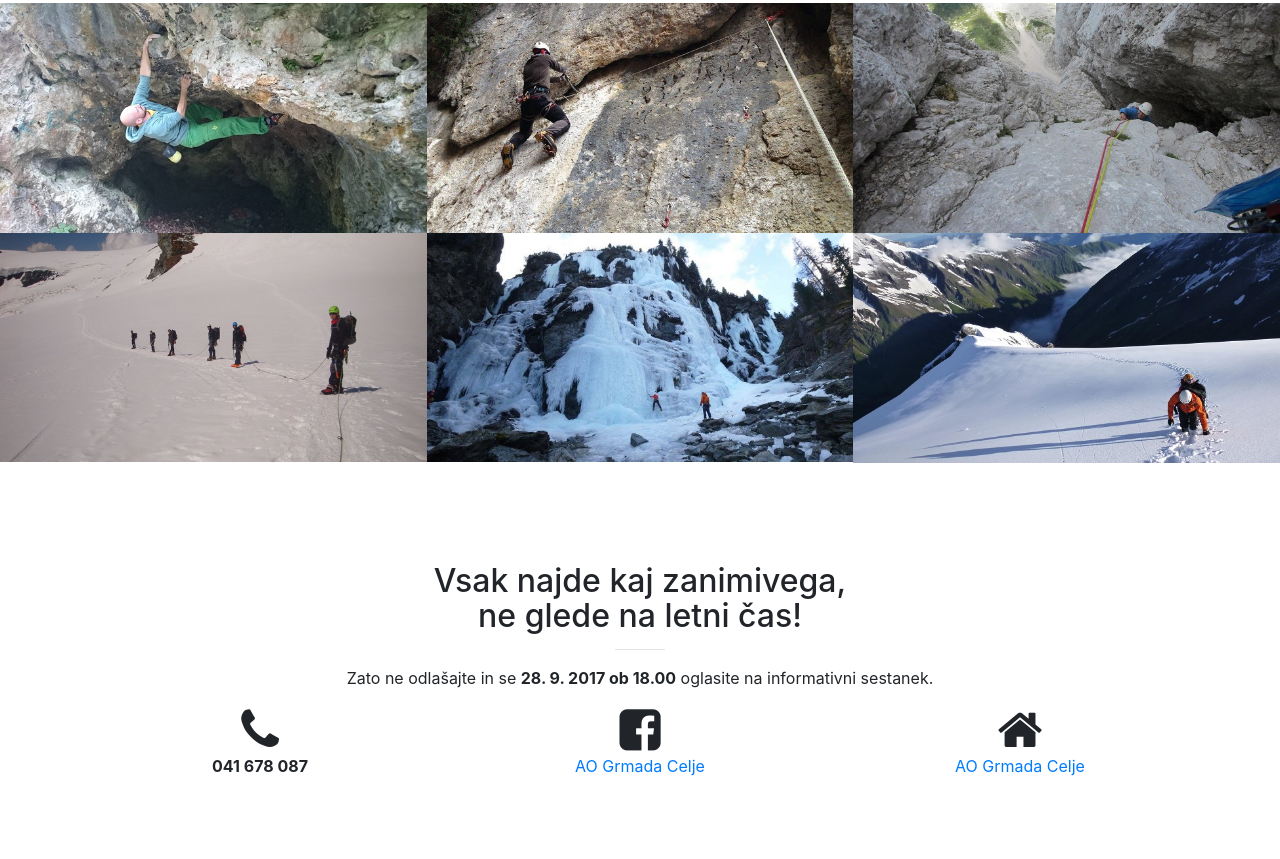
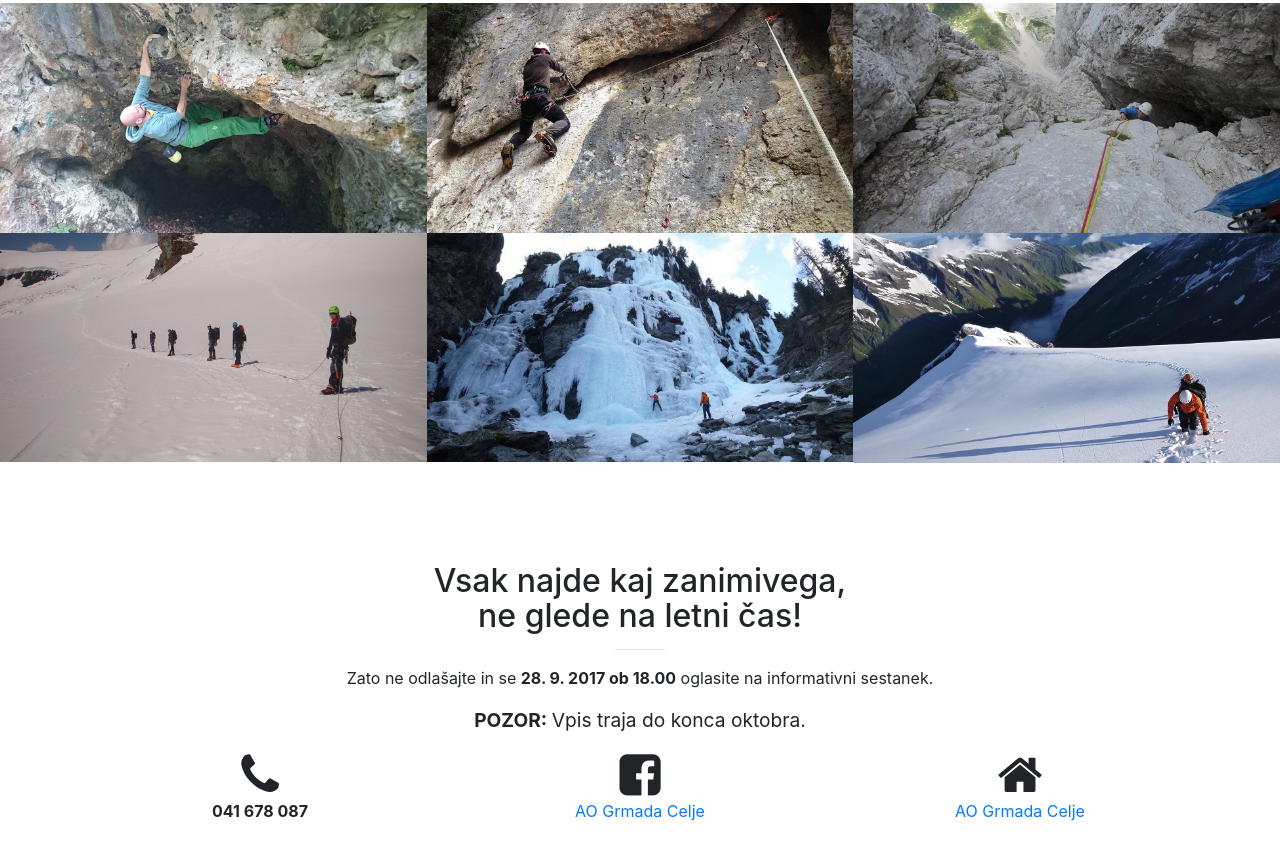
Before and after one commit to horvie/sola-aogrmada, a website with bundled scripts: page index.html in a window 1280 px wide. Shown: the part 1685-2544 px from the top of the page. Built offline with nearby package versions, Linux system fonts and the light colour scheme.

Commit message:
changed readme

```diff
--- a/index.html
+++ b/index.html
@@ -204,6 +204,7 @@
             <h2 class="section-heading">Vsak najde kaj zanimivega,<br/>ne glede na letni čas!</h2>
             <hr class="primary">
             <p>Zato ne odlašajte in se <b>28. 9. 2017 ob 18.00</b> oglasite na informativni sestanek.</p>
+            <p><big><b>POZOR: </b> Vpis traja do konca oktobra.</big></p>
           </div>
         </div>
         <div class="row">
```
Also changed, not shown: README.md.
